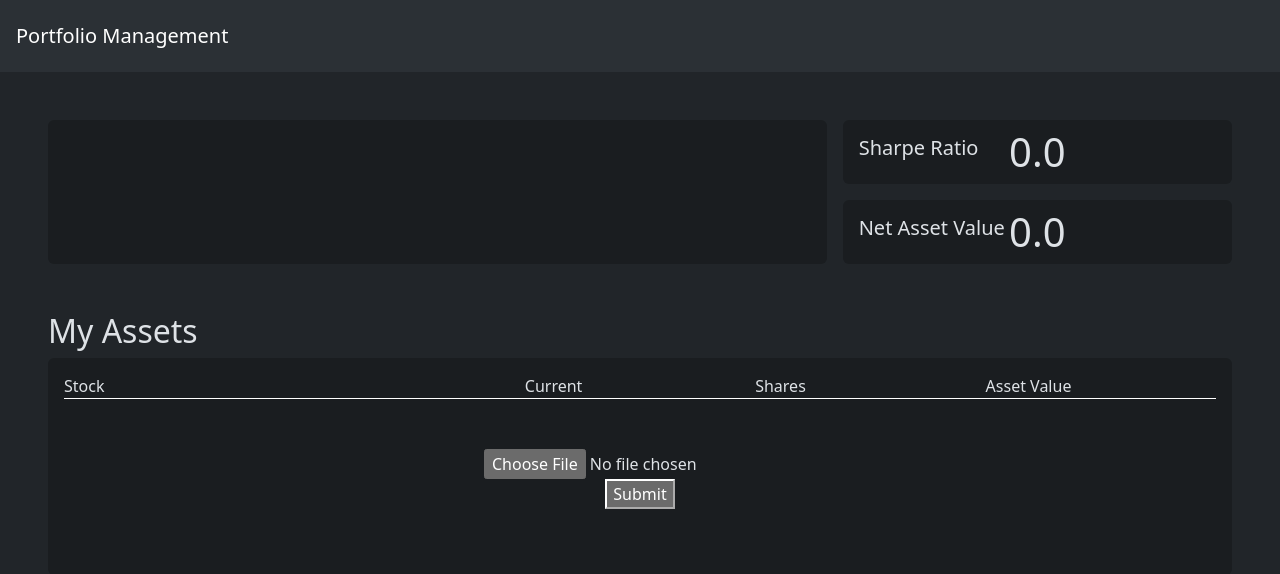
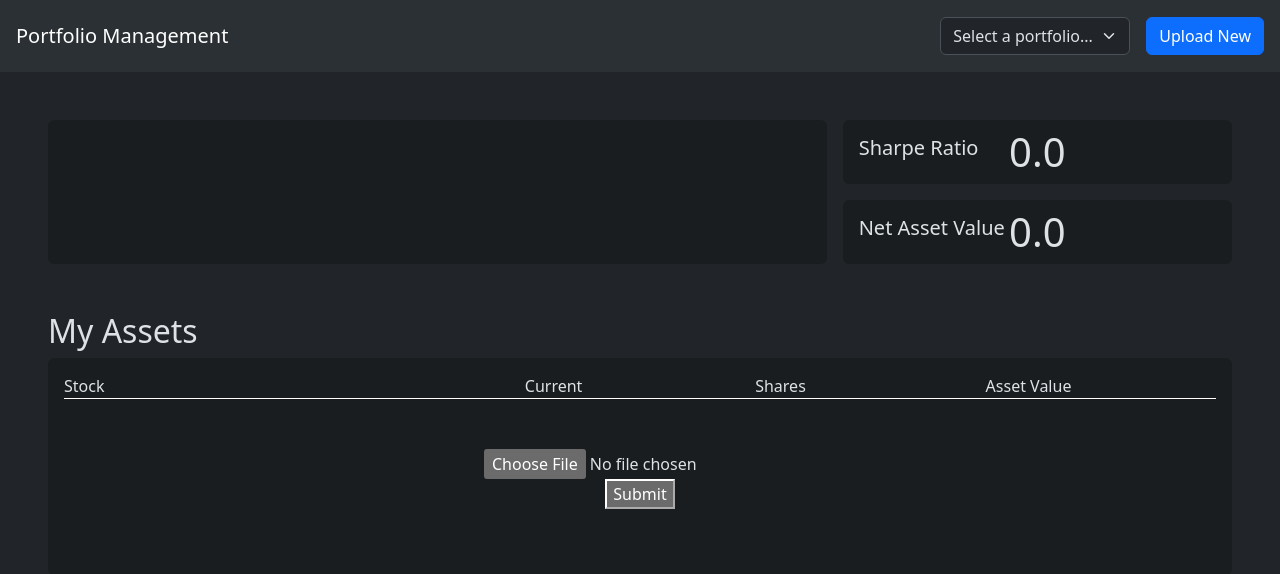
Before and after one commit to aachen-investment-club/portfolio-management, a Flask app: page / in a window 1280 px wide. Shown: the top 574 px of the page. Run offline with Flask 3, Linux system fonts and the light colour scheme; data that the repository does not hold is empty; parts of the project's set-up code (start-up, migrations or seed data) failed here and were passed over; some libraries are stand-ins or nearby versions.

Commit message:
added a dropdown menu for portfolio selection, still needs work in the back-end Added additional comments for concerns/questions I have for the backend

```diff
--- a/portfolio/routes.py
+++ b/portfolio/routes.py
@@ -15,6 +15,7 @@ def health():
 def index():
     return render_template("index.html", api_route=os.getenv("API_ROUTE"))
 
+#is /script/index.js correct? because there's no script folder
 @app.route("/script/index.js")
 def scriptIndex():
     spdr = Alpaca.get_historical_data(["SPY"])
--- a/portfolio/templates/index.html
+++ b/portfolio/templates/index.html
@@ -7,6 +7,13 @@
     <body>
         <nav class="navbar navbar-expand-lg bg-body-tertiary container-fluid p-3">
             <a class="navbar-brand" href="#">Portfolio Management</a>
+            <!-- portfolio select dropdown -->
+            <div class="ms-auto d-flex gap-3 align-items-center">
+                <select id="portfolio-selector" class="form-select" style="width: auto;">
+                    <option value="">Select a portfolio...</option>
+                </select>
+                <button id="upload-new-button" class="btn btn-primary">Upload New</button>
+            </div>
         </nav>
 
 
@@ -89,6 +96,7 @@
 
         <script src="https://cdn.plot.ly/plotly-3.2.0.min.js" charset="utf-8"></script>
         <script src="https://cdn.jsdelivr.net/npm/bootstrap@5.3.8/dist/js/bootstrap.bundle.min.js" integrity="sha384-FKyoEForCGlyvwx9Hj09JcYn3nv7wiPVlz7YYwJrWVcXK/BmnVDxM+D2scQbITxI" crossorigin="anonymous"></script>
+        <!-- is /script/index.js correct? because there's no script folder -->
         <script src="/script/index.js"></script>
         <script src="https://cdn.jsdelivr.net/npm/axios/dist/axios.min.js"></script>
     </body>
```
Also changed, not shown: portfolio/templates/index.js (line endings or trailing spaces).
